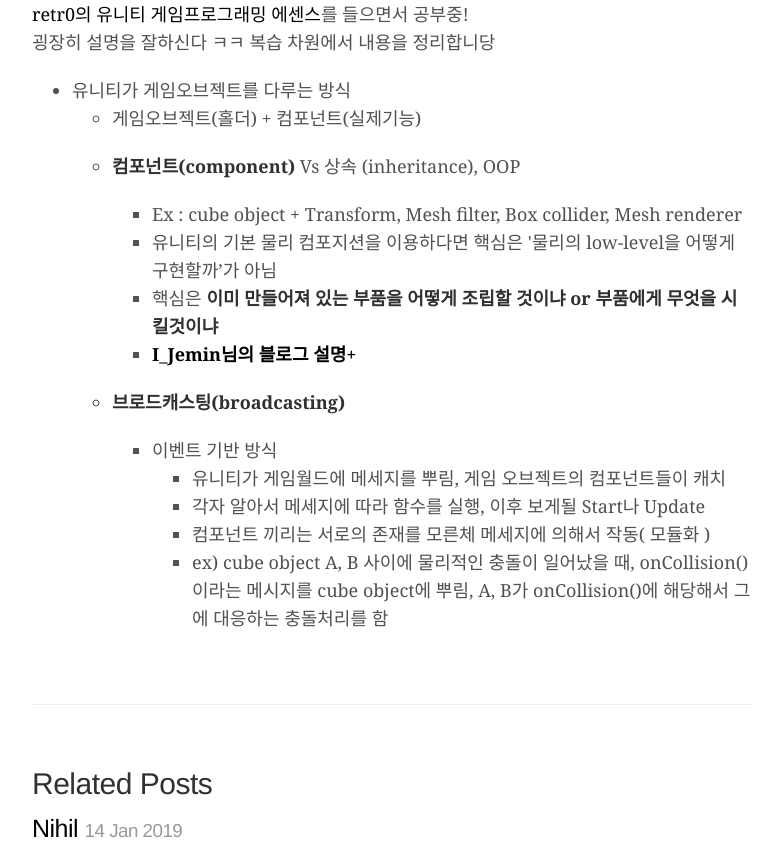
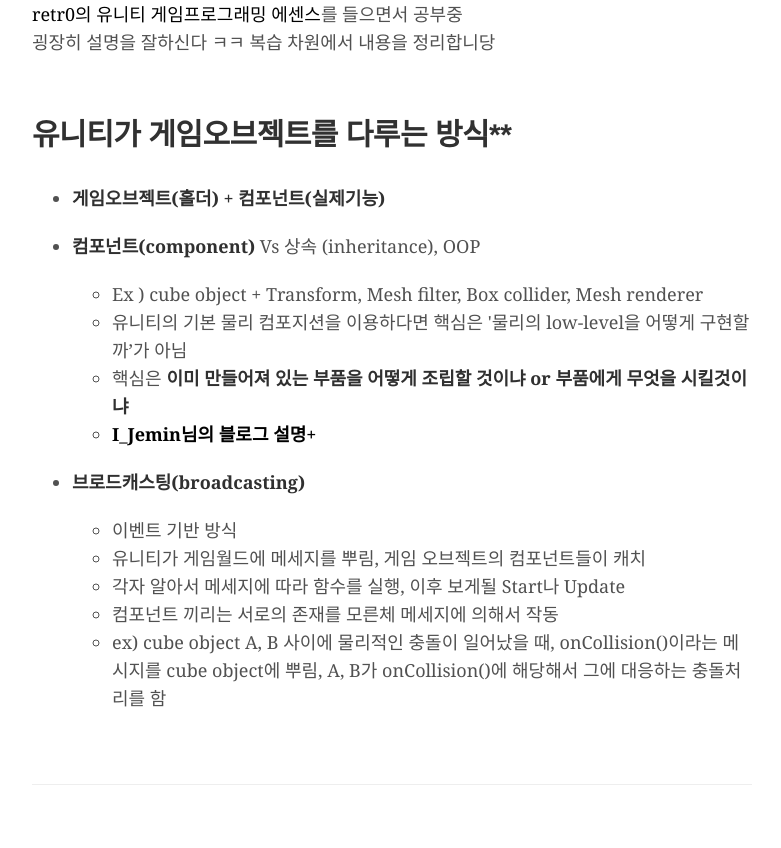
Before and after one commit to Ospac/ospac.github.io, a Jekyll site: the page built from _posts/game/2019-01-25-unity1.md, in a window 1280 px wide and 1400 px high. Shown: the part 552-1400 px from the top of the window, without its empty margins (248-1029 px from the left). Built offline with Jekyll 4.4.1, drawn with Linux system fonts in a browser that asks for light colours; nearby versions of some CDN libraries; some web fonts are replaced; comment, search, counter and statistics services are not loaded.

Commit message:
_posts/game/2019-01-25-unity1.md updated from https://stackedit.io/

```diff
--- a/_posts/game/2019-01-25-unity1.md
+++ b/_posts/game/2019-01-25-unity1.md
@@ -9,18 +9,17 @@
 ---
 
 <p><img src="https://user-images.githubusercontent.com/31947480/51714805-c92fde80-2079-11e9-965d-14cf27681fa1.png" alt="20190125_081804"></p>
-<p><a href="https://www.udemy.com/retr0-unity/">retr0의 유니티 게임프로그래밍 에센스</a>를 들으면서 공부중!<br>
+<p><a href="https://www.udemy.com/retr0-unity/">retr0의 유니티 게임프로그래밍 에센스</a>를 들으면서 공부중<br>
 굉장히 설명을 잘하신다 ㅋㅋ 복습 차원에서 내용을 정리합니당</p>
-<ul>
-<li>유니티가 게임오브젝트를 다루는 방식
+<h2 id="유니티가-게임오브젝트를-다루는-방식">유니티가 게임오브젝트를 다루는 방식**</h2>
 <ul>
 <li>
-<p>게임오브젝트(홀더) + 컴포넌트(실제기능)</p>
+<p><strong>게임오브젝트(홀더) + 컴포넌트(실제기능)</strong></p>
 </li>
 <li>
 <p><strong>컴포넌트(component)</strong>  Vs 상속 (inheritance), OOP</p>
 <ul>
-<li>Ex : cube object + Transform, Mesh filter, Box collider, Mesh renderer</li>
+<li>Ex ) cube object + Transform, Mesh filter, Box collider, Mesh renderer</li>
 <li>유니티의 기본 물리 컴포지션을 이용하다면 핵심은 '물리의 low-level을 어떻게 구현할까’가 아님</li>
 <li>핵심은 <strong>이미 만들어져 있는 부품을 어떻게 조립할 것이냐 or 부품에게 무엇을 시킬것이냐</strong></li>
 <li><a href="https://ijemin.com/blog/%EC%9C%A0%EB%8B%88%ED%8B%B0-oop%EC%97%90%EC%84%9C-%EC%BB%B4%ED%8F%AC%EB%84%8C%ED%8A%B8%EC%9D%B4%EB%B2%A4%ED%8A%B8-%EC%9C%84%EC%A3%BC-%EA%B0%9C%EB%B0%9C%EB%A1%9C/"><strong>I_Jemin님의 블로그 설명+</strong></a></li>
@@ -29,16 +28,11 @@
 <li>
 <p><strong>브로드캐스팅(broadcasting)</strong></p>
 <ul>
-<li>이벤트 기반 방식
-<ul>
+<li>이벤트 기반 방식</li>
 <li>유니티가 게임월드에 메세지를 뿌림, 게임 오브젝트의 컴포넌트들이 캐치</li>
 <li>각자 알아서 메세지에 따라 함수를 실행, 이후 보게될 Start나 Update</li>
-<li>컴포넌트 끼리는 서로의 존재를 모른체 메세지에 의해서 작동( 모듈화 )</li>
+<li>컴포넌트 끼리는 서로의 존재를 모른체 메세지에 의해서 작동</li>
 <li>ex) cube object A, B 사이에 물리적인 충돌이 일어났을 때, onCollision()이라는 메시지를 cube object에 뿌림, A, B가 onCollision()에 해당해서 그에 대응하는 충돌처리를 함</li>
 </ul>
 </li>
 </ul>
-</li>
-</ul>
-</li>
-</ul>
```
